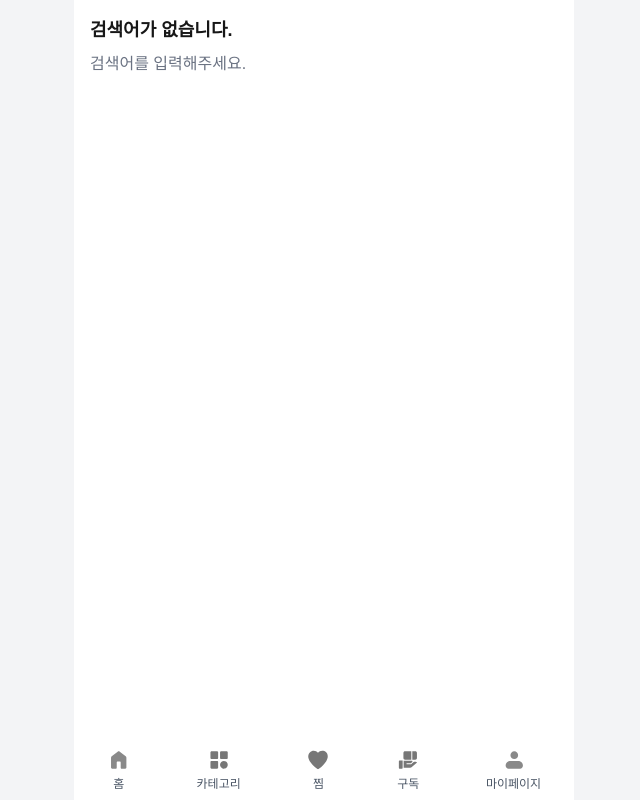
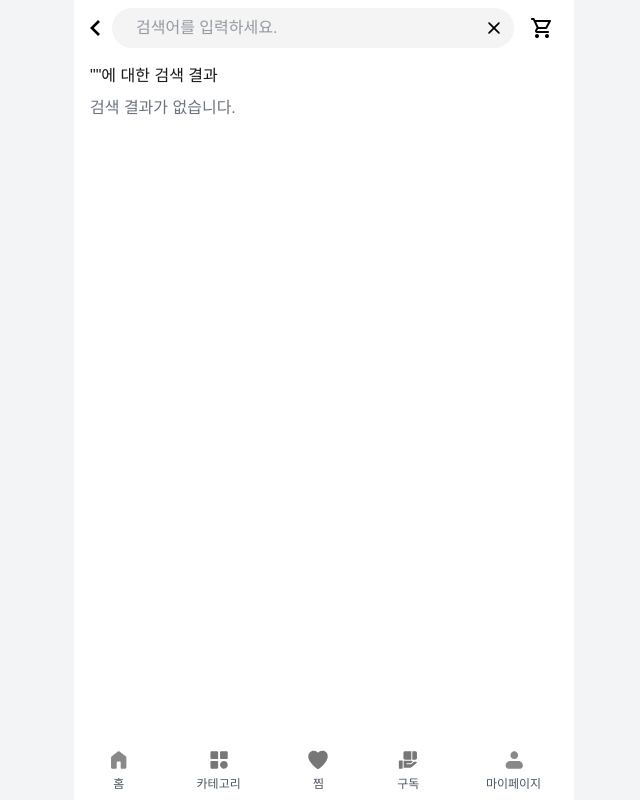
Before and after one commit to ydsic/mogupick, a Next.js app: page /search/result in a window 1280 px wide. Shown: the whole page, without its empty margins (316-956 px from the left). Built offline with nearby package versions, Linux system fonts and the light colour scheme.

Commit message:
fix : build error

```diff
--- a/src/app/(main)/search/_components/SearchResultPage.tsx
+++ b/src/app/(main)/search/_components/SearchResultPage.tsx
@@ -6,12 +6,13 @@ import { sortOptions } from '@/constants/sort';
 import SortSelector from '@/components/ui/SortSelector';
 import { ProductCardList } from '@/components/card/Product';
 
-export default function SearchResultPage({ query }: { query?: string }) {
+export default function SearchResultPage({ query }: { query?: string | string[] }) {
   const [sort, setSort] = useState<string>(sortOptions[0].value);
   // TODO: 나중에 API 연동할 자리
   // 현재는 mock 데이터(products)에서 검색어 필터링
-  const filtered = query
-    ? products.filter((p) => p.title.toLowerCase().includes(query.toLowerCase().trim()))
+  const q = Array.isArray(query) ? query[0] : query;
+  const filtered = q
+    ? products.filter((p) => p.title.toLowerCase().includes(q.toLowerCase().trim()))
     : [];
 
   // const sorted = useMemo(() => {
@@ -55,11 +56,11 @@ export default function SearchResultPage({ query }: { query?: string }) {
             products={filtered}
             limit={filtered.length}
             showHeart={true}
-            query={{ form: 'search', section: query || '' }}
+            query={{ form: 'search', section: q || '' }}
           />
         ) : (
           <>
-            <h2>"{query}"에 대한 검색 결과</h2>
+            <h2>"{q}"에 대한 검색 결과</h2>
             <p className="text-gray-500">검색 결과가 없습니다.</p>
           </>
         )}
--- a/src/app/(main)/search/page.tsx
+++ b/src/app/(main)/search/page.tsx
@@ -1,9 +1,13 @@
 import SearchPage from './_components/SearchPage';
 
 interface Props {
-  searchParams: {
+  params: {
     q?: string;
   };
+}
+
+interface PageProps {
+  searchParams: Promise<{ q: string }>;
 }
 
 // search
@@ -17,6 +21,10 @@ interface Props {
 //  ┃ ┗ page.tsx                  // SSR, searchParams로 분기
 //  ┗ page.tsx                  // SSR, searchParams로 분기
 
-export default function Page({ searchParams }: Props) {
-  return <SearchPage initialQuery={searchParams.q} />;
+export default async function Page({ searchParams }: PageProps) {
+  const { q } = await searchParams;
+
+  console.log('q', q);
+
+  return <SearchPage initialQuery={q} />;
 }
--- a/src/app/(main)/search/result/page.tsx
+++ b/src/app/(main)/search/result/page.tsx
@@ -2,14 +2,15 @@ import SearchHeader from '../_components/SearchHeader';
 import SearchResultPage from '../_components/SearchResultPage';
 
 interface Props {
-  searchParams: {
-    q?: string;
-  };
+  searchParams: Promise<{
+    q?: string | string[];
+  }>;
 }
 
-export default function Page({ searchParams }: Props) {
-  const query = searchParams.q ?? '';
-  if (!query) {
+export default async function Page({ searchParams }: Props) {
+  const { q } = await searchParams;
+  const queries = q ? (Array.isArray(q) ? q : [q]) : [];
+  if (!queries) {
     return (
       <div className="p-4">
         <h2 className="text-lg font-bold">검색어가 없습니다.</h2>
@@ -22,7 +23,7 @@ export default function Page({ searchParams }: Props) {
     <div className="flex flex-col px-4">
       <SearchHeader />
 
-      <SearchResultPage query={query} />
+      <SearchResultPage query={queries} />
     </div>
   );
 }
--- a/src/app/about/page.tsx
+++ b/src/app/about/page.tsx
@@ -3,8 +3,8 @@ import CategoryIcon from '@/assets/icons/common/category-24px.svg';
 import CloseIcon from '@/assets/icons/common/close-16px.svg';
 import DownIcon from '@/assets/icons/common/down-16px.svg';
 import FillterIcon from '@/assets/icons/common/fillter-16px.svg';
-import HandIcon from '@/assets/icons/common/hand-24px.svg';
-import HeartIcon from '@/assets/icons/common/heart-24px.svg';
+import HandIcon from '@/assets/icons/common/hand-active-24px.svg';
+import HeartIcon from '@/assets/icons/common/heart-active-24px.svg';
 import HomeIcon from '@/assets/icons/common/home-24px.svg';
 import InfoIcon from '@/assets/icons/common/info-14px.svg';
 import LikeIcon from '@/assets/icons/common/like-24px.svg';
```
Also changed, not shown: src/app/(main)/products/[id]/page.tsx (+8 -9 lines).
